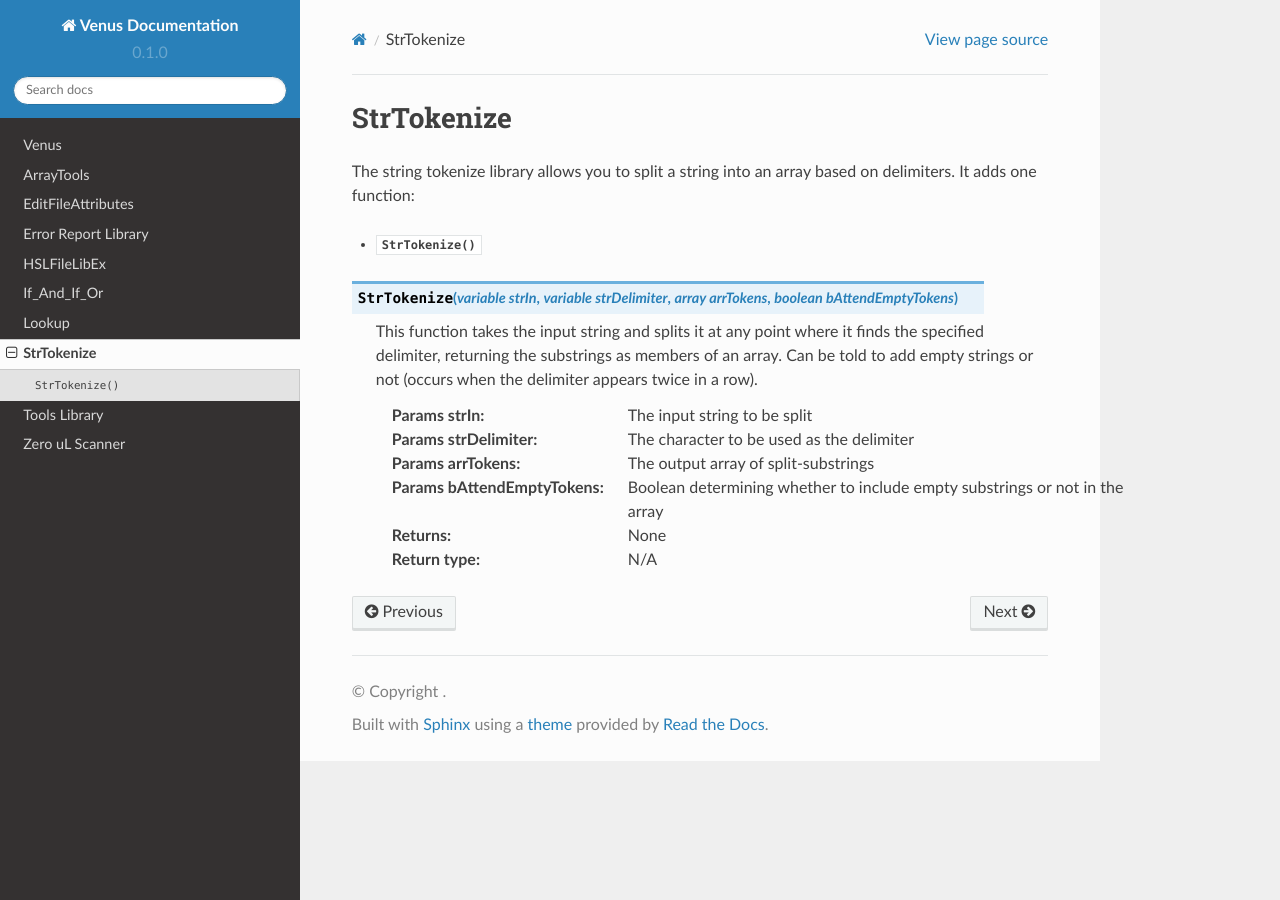
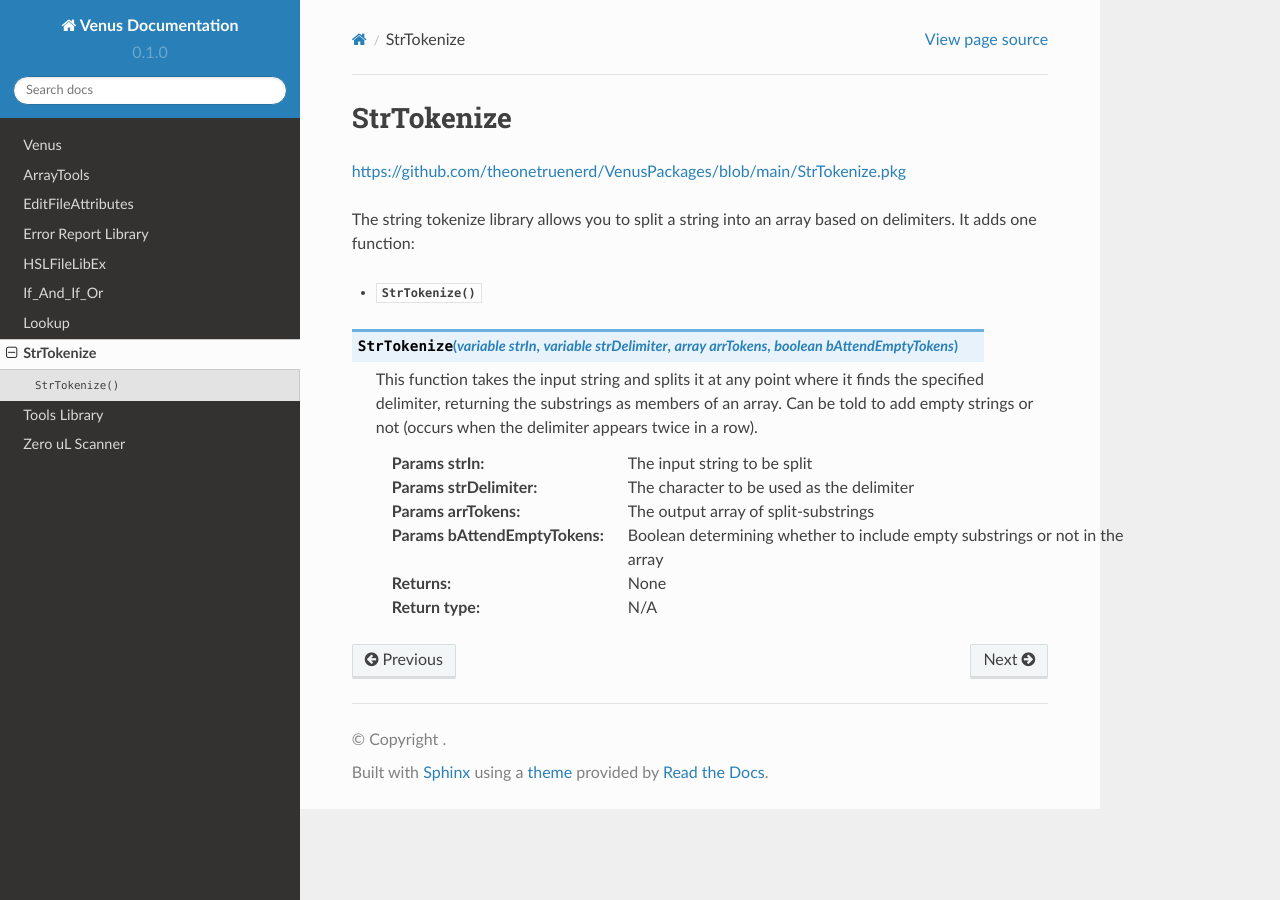
Before and after one commit to theonetruenerd/VenusLibraryDocumentation, a Sphinx documentation site: the page built from docs/source/StrTokenize.rst, in a window 1280 px wide. Built offline with Sphinx 7.4.7 and the Read the Docs theme 2.0.0, drawn with Linux system fonts in a browser that asks for light colours; some of the changed lines change nothing that is shown.

Commit message:
Update StrTokenize.rst

```diff
--- a/docs/source/StrTokenize.rst
+++ b/docs/source/StrTokenize.rst
@@ -1,5 +1,7 @@
 StrTokenize
 =====================
+
+https://github.com/theonetruenerd/VenusPackages/blob/main/StrTokenize.pkg
 
 The string tokenize library allows you to split a string into an array based on delimiters. It adds one function:
 
```
